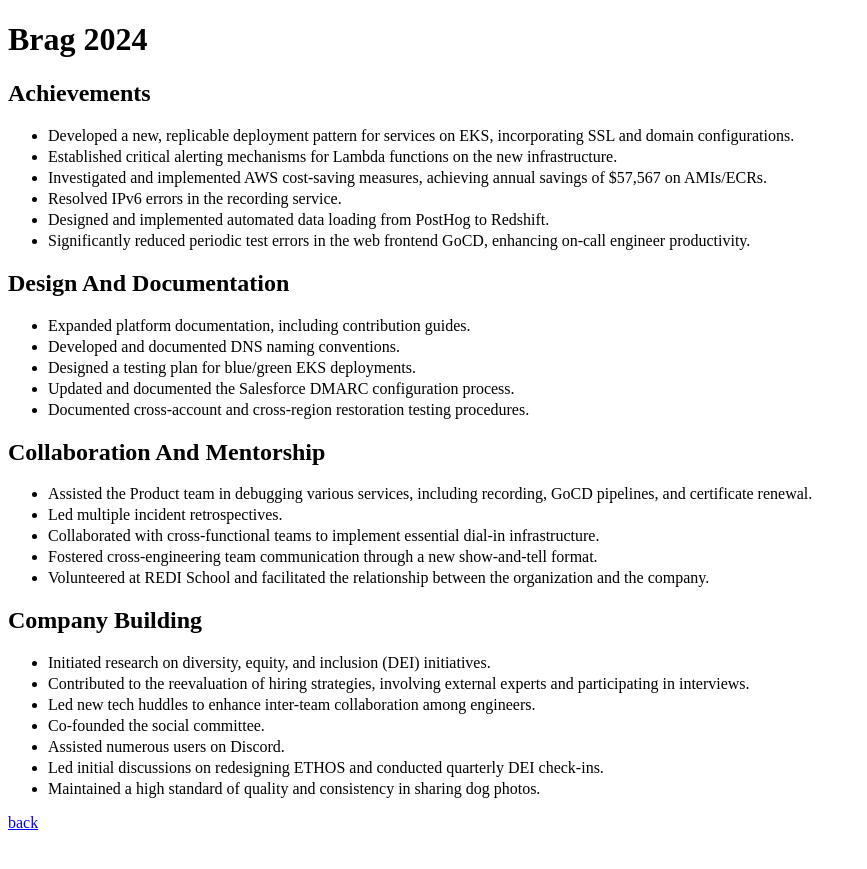
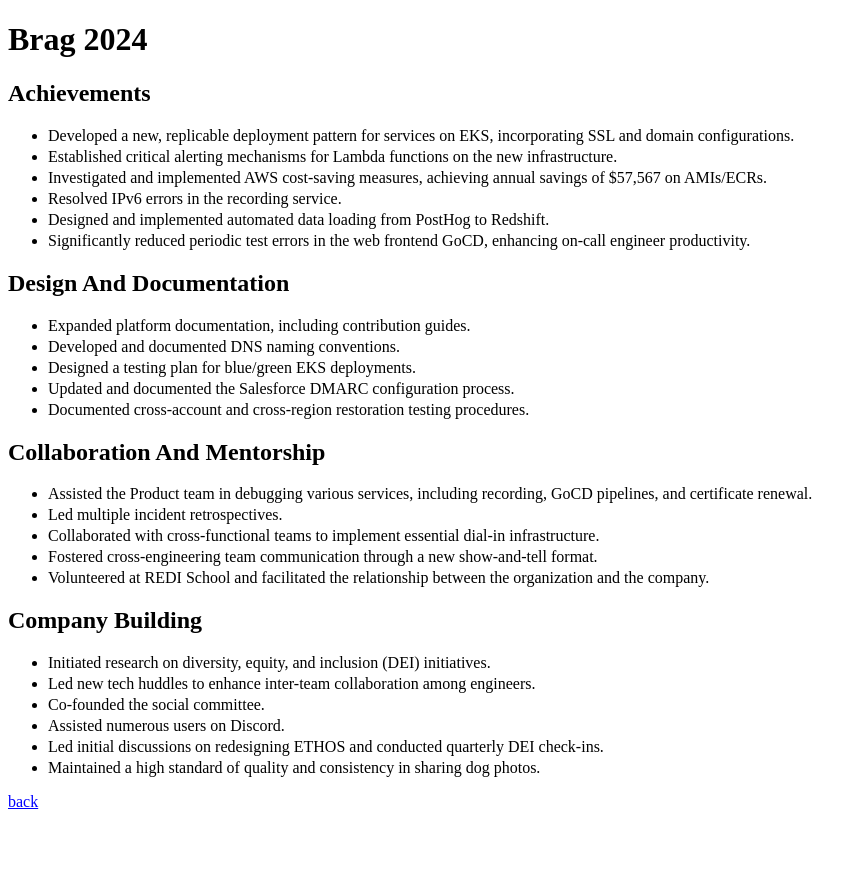
Before and after one commit to jsphwllng/jsphwllng.github.io, a Jekyll site: the page built from brag.md, in a window 1280 px wide. Shown: the top 869 px of the page, without its empty margins (0-867 px from the left). Built offline with Jekyll 4.4.1, drawn with Linux system fonts in a browser that asks for light colours.

Commit message:
Update brag.md

```diff
--- a/brag.md
+++ b/brag.md
@@ -35,7 +35,6 @@
 ----------------
 
 *   Initiated research on diversity, equity, and inclusion (DEI) initiatives.
-*   Contributed to the reevaluation of hiring strategies, involving external experts and participating in interviews.
 *   Led new tech huddles to enhance inter-team collaboration among engineers.
 *   Co-founded the social committee.
 *   Assisted numerous users on Discord.
```
